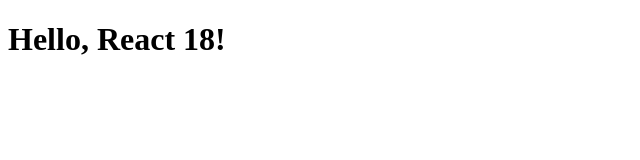
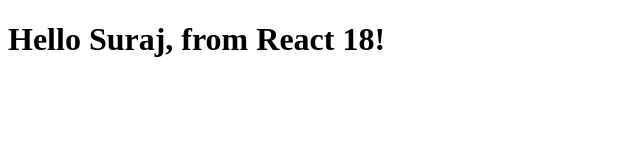
Before and after one commit to howdysuraj/lets-react, a plain HTML site: page index.html in a window 1280 px wide. Shown: the whole page, without its empty margins (0-640 px from the left). Drawn offline with nearby package versions, Linux system fonts and the light colour scheme.

Commit message:
react added from cdn

```diff
--- a/index.html
+++ b/index.html
@@ -12,11 +12,9 @@
 <div id="root"></div>
 <script>
     // Your React code can go here
-    const rootElement = document.getElementById('root');
-    const root = ReactDOM.createRoot(rootElement);
-    root.render(
-        React.createElement('h1', null, 'Hello, React 18!')
-    );
+    const heading =   React.createElement('h1', {}, 'Hello Suraj, from React 18!');
+    const root = ReactDOM.createRoot(document.getElementById('root'));
+    root.render(heading);
 </script>
 </body>
 </html>
```
